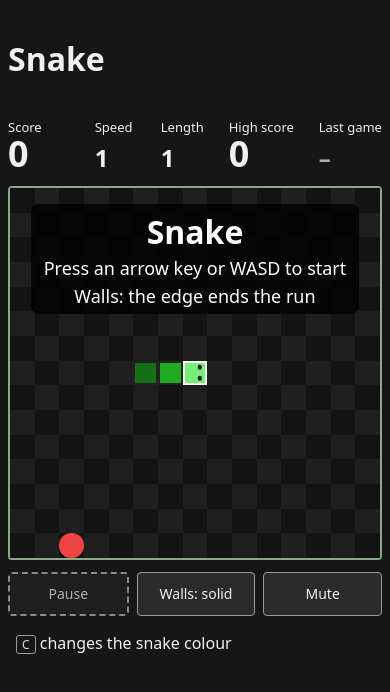
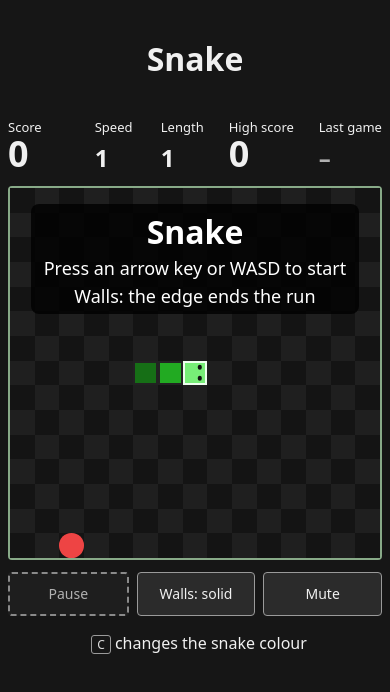
Before and after one commit to mariusachim/awesomeProject1, a React (Vite) app: page / in a window 390 px wide. Shown: the top 692 px of the page. Built offline with nearby package versions, Linux system fonts and the light colour scheme.

Commit message:
fix(#316): centre the title and colour hint on the phone

```diff
--- a/src/index.css
+++ b/src/index.css
@@ -390,13 +390,14 @@ button:focus-visible {
   font-variant-numeric: tabular-nums;
 }
 
-/* Desktop: heading, stats and hint share the board's axis. Values get 3 digits of room, so a growing score moves no stat. */
+/* Heading and hint share the board's axis at every width. */
+h1,
+.help {
+  text-align: center;
+}
+
+/* Desktop: stats share the axis too. Values get 3 digits of room, so a growing score moves no stat. */
 @media (min-width: 600px) {
-  h1,
-  .help {
-    text-align: center;
-  }
-
   .stats {
     justify-content: center;
   }
```
